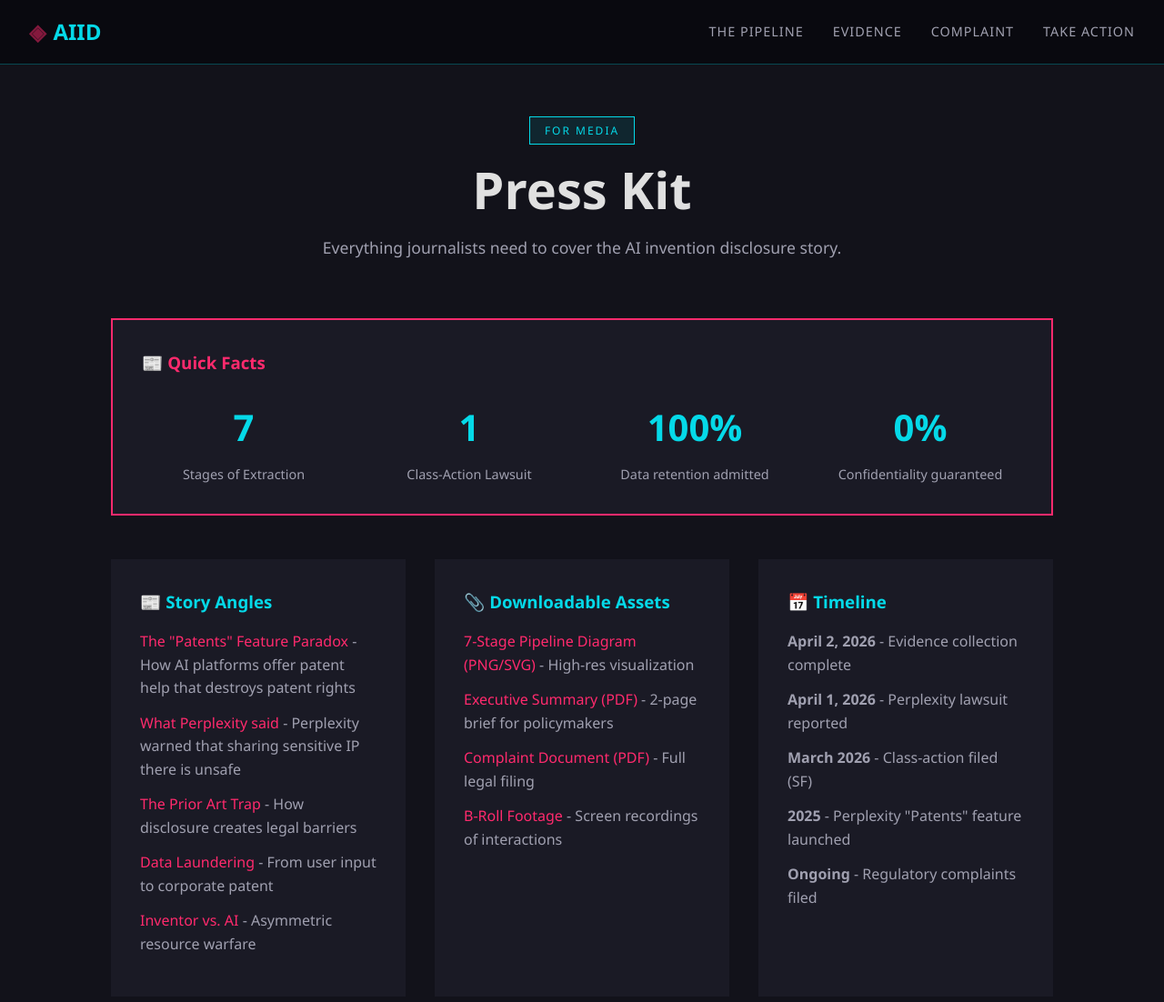
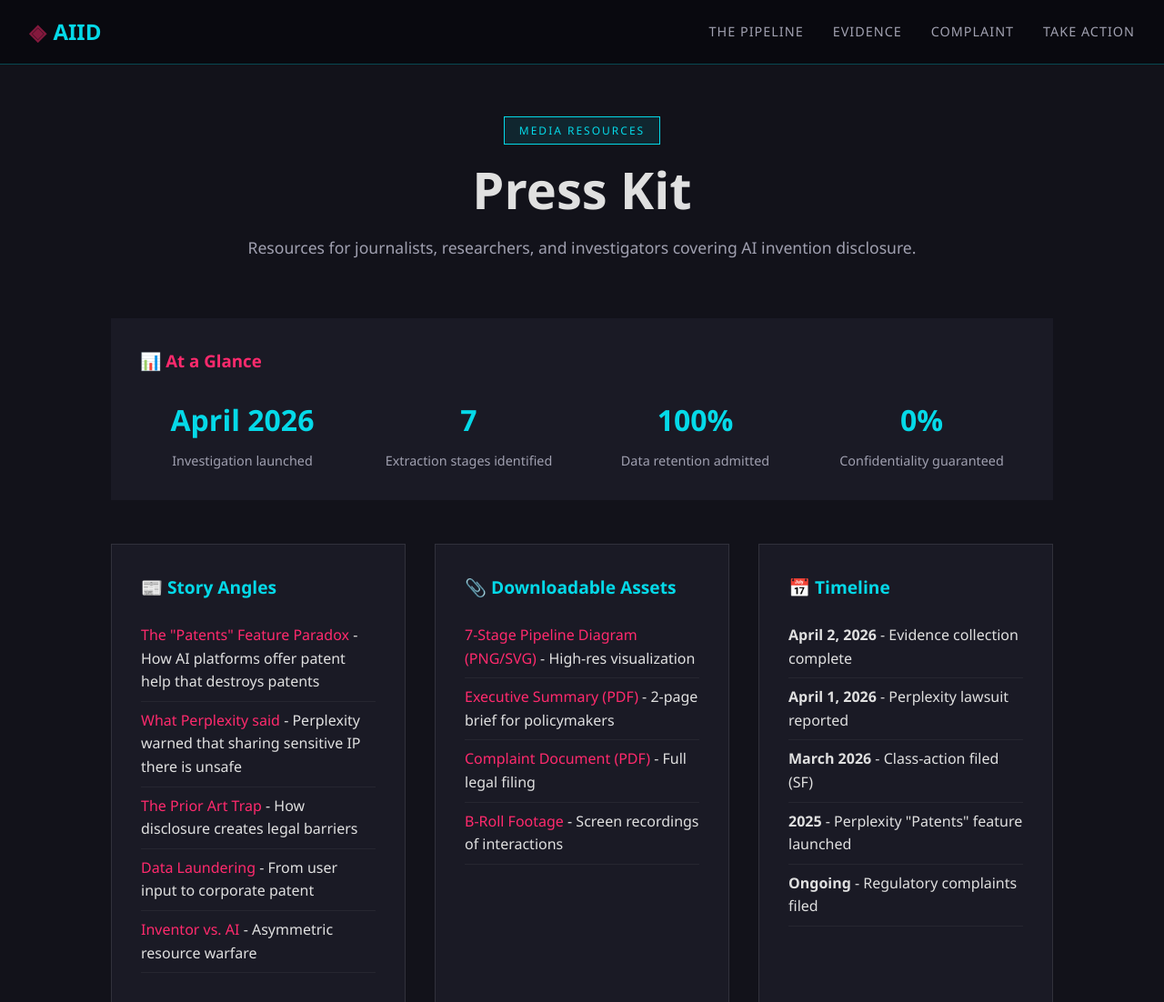
Before and after one commit to digitaldichotomy/Perplexity-Siphon, a plain HTML site: page press-kit.html in a window 1280 px wide. Shown: the top 1102 px of the page at 91% size. Drawn offline with Linux system fonts and the light colour scheme.

Commit message:
Press kit: restore unintended changes, keep only the three cuts
Updated styles for press kit elements and modified text for clarity.

```diff
--- a/press-kit.html
+++ b/press-kit.html
@@ -6,21 +6,25 @@
     <title>Press Kit | AIID - Digital Dichotomy</title>
     <link rel="stylesheet" href="assets/css/style.css">
     <style>
-      .press-section { background: var(--bg-secondary); min-height: 100vh; padding-top: 8rem; }
+        .press-section { background: var(--bg-secondary); min-height: 100vh; padding-top: 8rem; }
         .press-container { max-width: 1100px; margin: 0 auto; padding: 0 2rem; }
         .press-grid { display: grid; grid-template-columns: repeat(auto-fit, minmax(300px, 1fr)); gap: 2rem; margin-top: 3rem; }
-        .press-card { background: var(--bg-tertiary); padding: 2rem; }
-        .press-card h3 { color: var(--accent-cyan); margin-bottom: 1rem; }
-        .press-card ul { list-style: none; }
-        .press-card li { margin-bottom: 0.8rem; color: var(--text-secondary); }
+        .press-card { background: var(--bg-tertiary); padding: 2rem; border: 1px solid rgba(255,255,255,0.1); }
+        .press-card h3 { color: var(--accent-cyan); margin-bottom: 1rem; font-size: 1.2rem; }
+        .press-card ul { list-style: none; margin-top: 1rem; }
+        .press-card li { padding: 0.5rem 0; border-bottom: 1px solid rgba(255,255,255,0.05); }
         .press-card a { color: var(--accent-red); text-decoration: none; }
-        .fact-sheet { background: var(--bg-tertiary); padding: 2rem; margin-top: 3rem; border: 2px solid var(--accent-red); }
-        .fact-grid { display: grid; grid-template-columns: repeat(auto-fit, minmax(150px, 1fr)); gap: 1.5rem; margin-top: 1.5rem; }
+        .press-card a:hover { text-decoration: underline; }
+        .press-card p { color: var(--text-secondary); }
+        .fact-sheet { background: var(--bg-tertiary); padding: 2rem; margin: 2rem 0; }
+        .fact-sheet h3 { color: var(--accent-red); margin-bottom: 1.5rem; }
+        .fact-grid { display: grid; grid-template-columns: repeat(auto-fit, minmax(200px, 1fr)); gap: 1.5rem; }
         .fact-item { text-align: center; }
-        .fact-item h4 { font-size: 2.5rem; color: var(--accent-cyan); margin-bottom: 0.5rem; }
+        .fact-item h4 { color: var(--accent-cyan); font-size: 2rem; margin-bottom: 0.5rem; }
         .fact-item p { color: var(--text-secondary); font-size: 0.9rem; }
-        .quote-box { background: var(--bg-primary); border-left: 4px solid var(--accent-red); padding: 1.5rem; margin-top: 3rem; font-style: italic; color: var(--text-secondary); }
-        .contact-box { background: var(--bg-tertiary); padding: 2rem; margin-top: 3rem; text-align: center; }
+        .quote-box { background: rgba(5, 217, 232, 0.1); border-left: 4px solid var(--accent-cyan); padding: 1.5rem; margin: 1.5rem 0; font-style: italic; }
+        .contact-box { background: linear-gradient(135deg, rgba(255,42,109,0.1), rgba(5,217,232,0.1)); border: 1px solid var(--accent-cyan); padding: 2rem; text-align: center; margin: 3rem 0; }
+        .contact-box h3 { color: var(--accent-cyan); margin-bottom: 1rem; }
     </style>
 </head>
 <body>
@@ -39,21 +43,21 @@
     <section class="press-section">
         <div class="press-container">
             <div class="section-header">
-                <span class="section-tag">For Media</span>
+                <span class="section-tag">Media Resources</span>
                 <h1 class="section-title">Press Kit</h1>
-                <p class="section-desc">Everything journalists need to cover the AI invention disclosure story.</p>
+                <p class="section-desc">Resources for journalists, researchers, and investigators covering AI invention disclosure.</p>
             </div>
 
             <div class="fact-sheet">
-                <h3 style="color: var(--accent-red);">📰 Quick Facts</h3>
+                <h3>📊 At a Glance</h3>
                 <div class="fact-grid">
                     <div class="fact-item">
-                        <h4>7</h4>
-                        <p>Stages of Extraction</p>
+                        <h4>April 2026</h4>
+                        <p>Investigation launched</p>
                     </div>
                     <div class="fact-item">
-                        <h4>1</h4>
-                        <p>Class-Action Lawsuit</p>
+                        <h4>7</h4>
+                        <p>Extraction stages identified</p>
                     </div>
                     <div class="fact-item">
                         <h4>100%</h4>
@@ -70,7 +74,7 @@
                 <div class="press-card">
                     <h3>📰 Story Angles</h3>
                     <ul>
-                        <li><a href="#">The "Patents" Feature Paradox</a> - How AI platforms offer patent help that destroys patent rights</li>
+                        <li><a href="#">The "Patents" Feature Paradox</a> - How AI platforms offer patent help that destroys patents</li>
                         <li><a href="#">What Perplexity said</a> - Perplexity warned that sharing sensitive IP there is unsafe</li>
                         <li><a href="#">The Prior Art Trap</a> - How disclosure creates legal barriers</li>
                         <li><a href="#">Data Laundering</a> - From user input to corporate patent</li>
@@ -113,7 +117,7 @@
                 <div class="press-card">
                     <h3>🏢 About Digital Dichotomy</h3>
                     <p style="color: var(--text-secondary); font-size: 0.9rem;">
-                        Digital Dichotomy is the research division of MT Tech Industries, investigating the intersection of AI, intellectual property, and human rights. The AIID (Architecture of AI Invention Disclosure) project exposes systematic IP extraction by AI platforms and advocates for inventor rights and regulatory accountability.
+                        Digital Dichotomy is the research division of MT Tech Industries, investigating the intersection of AI, intellectual property, and human rights. The AIID (Architecture of AI Invention Disclosure) project exposes systemic extraction of inventor IP by AI platforms.
                     </p>
                 </div>
             </div>
@@ -127,15 +131,25 @@
             <div class="contact-box">
                 <h3>📧 Media Inquiries</h3>
                 <p>For interviews, comment, or additional materials:</p>
-                <p style="margin-top: 1rem; font-size: 1.2rem;"><strong>press@digitaldichotomy.com</strong></p>
-                <p style="color: var(--text-muted); margin-top: 0.5rem;">Response within 4 hours during business days<br>PGP key available for encrypted communication</p>
+                <p style="margin-top: 1rem; font-size: 1.2rem;">
+                    <strong>press@digitaldichotomy.com</strong>
+                </p>
+                <p style="color: var(--text-muted); margin-top: 0.5rem;">
+                    Response within 4 hours during business days<br>
+                    PGP key available for encrypted communication
+                </p>
+            </div>
+
+            <div class="warning-banner">
+                <span class="icon">⚠️</span>
+                <p><strong>Verification:</strong> All evidence in this press kit has been independently verified. Original screenshots and documents available upon request with appropriate confidentiality agreements.</p>
             </div>
         </div>
     </section>
 
     <footer style="margin-top: 4rem;">
         <div class="footer-bottom">
-            <p>© 2026 MT Tech Industries / Digital Dichotomy</p>
+            <p>© 2026 MT Tech Industries / Digital Dichotomy. Press materials may be used with attribution.</p>
         </div>
     </footer>
 </body>
```
